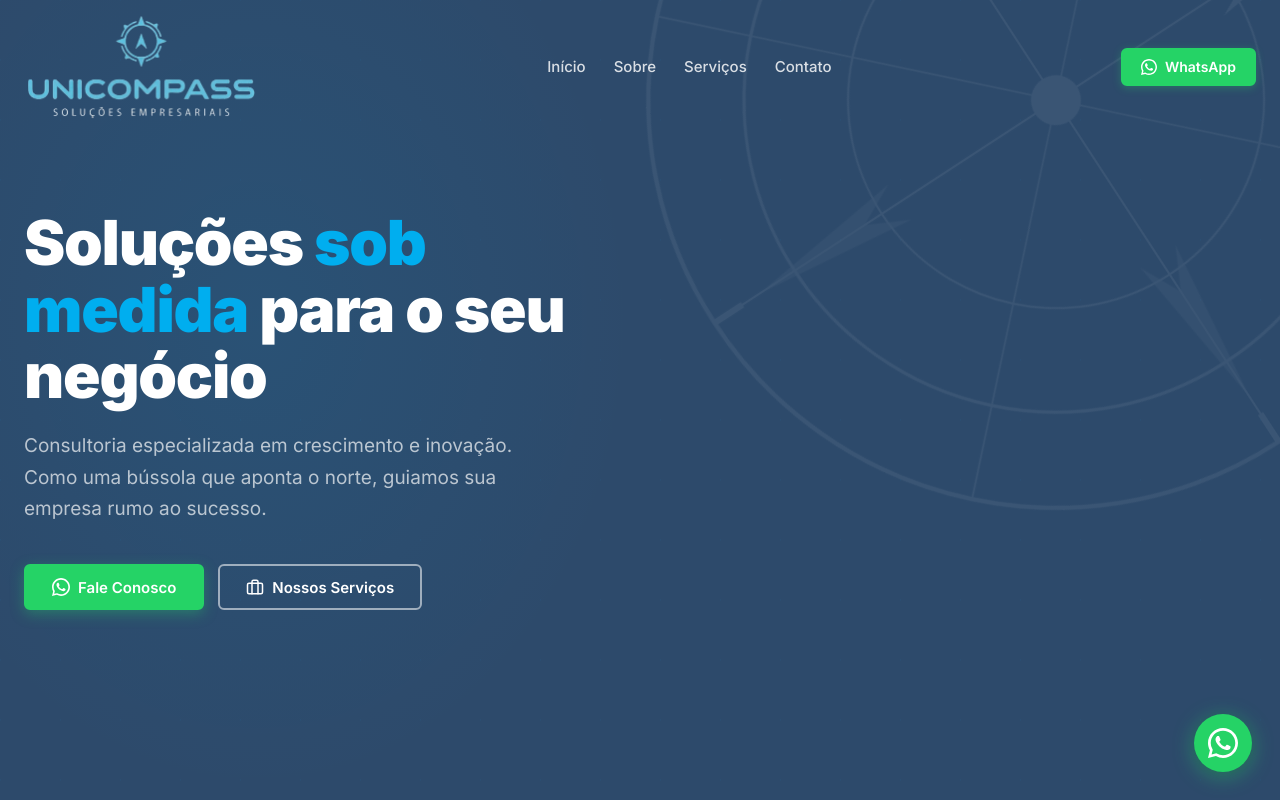
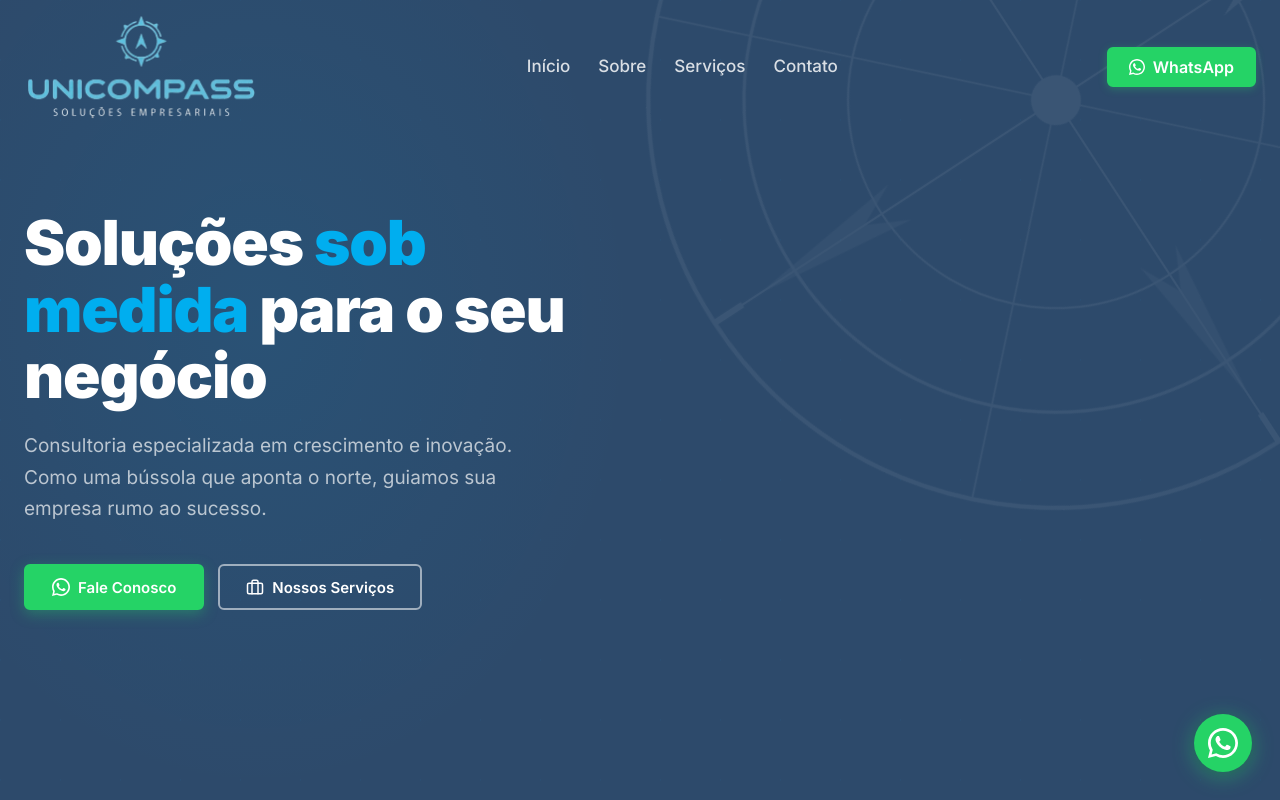
Before and after one commit to enricodfa/siteunicompass, a plain HTML site: page index.html in a window 1280 px wide. Shown: the top 800 px of the page. Drawn offline with nearby package versions, Linux system fonts and the light colour scheme.

Commit message:
Add files via upload

```diff
--- a/index.html
+++ b/index.html
@@ -207,8 +207,8 @@
       background: var(--green-wa);
       color: var(--white);
       border: 2px solid var(--green-wa);
-      padding: 0.5625rem 1.125rem;
-      font-size: 0.875rem;
+      padding: 0.625rem 1.25rem;
+      font-size: 1rem;
       border-radius: var(--radius-sm);
       box-shadow: 0 2px 8px rgba(37,211,102,0.30);
     }
@@ -269,7 +269,7 @@
     }
 
     .nav-links a {
-      font-size: 0.9375rem;
+      font-size: 1.0625rem;
       font-weight: 500;
       color: rgba(255,255,255,0.82);
       padding: 0.5rem 0.75rem;
```
